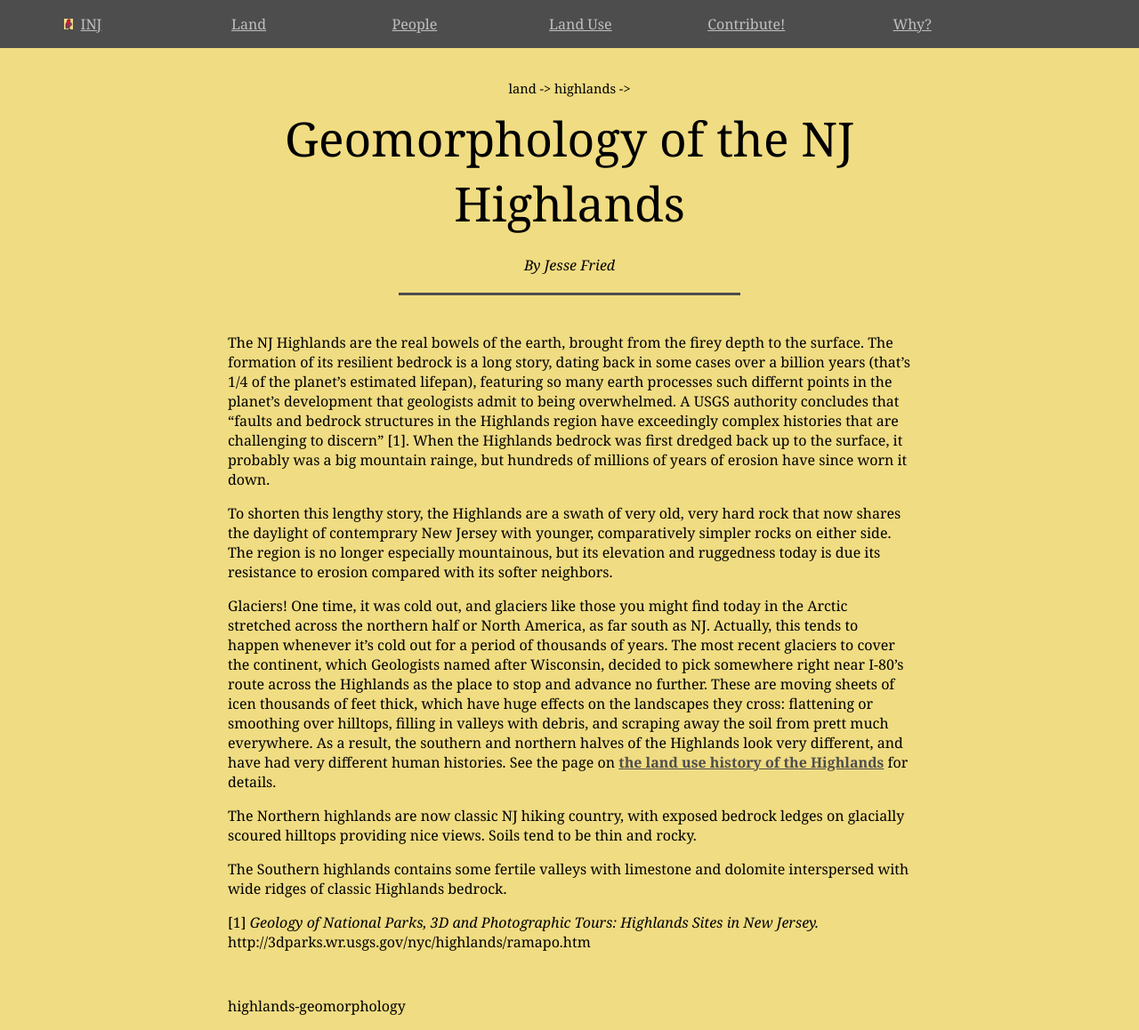
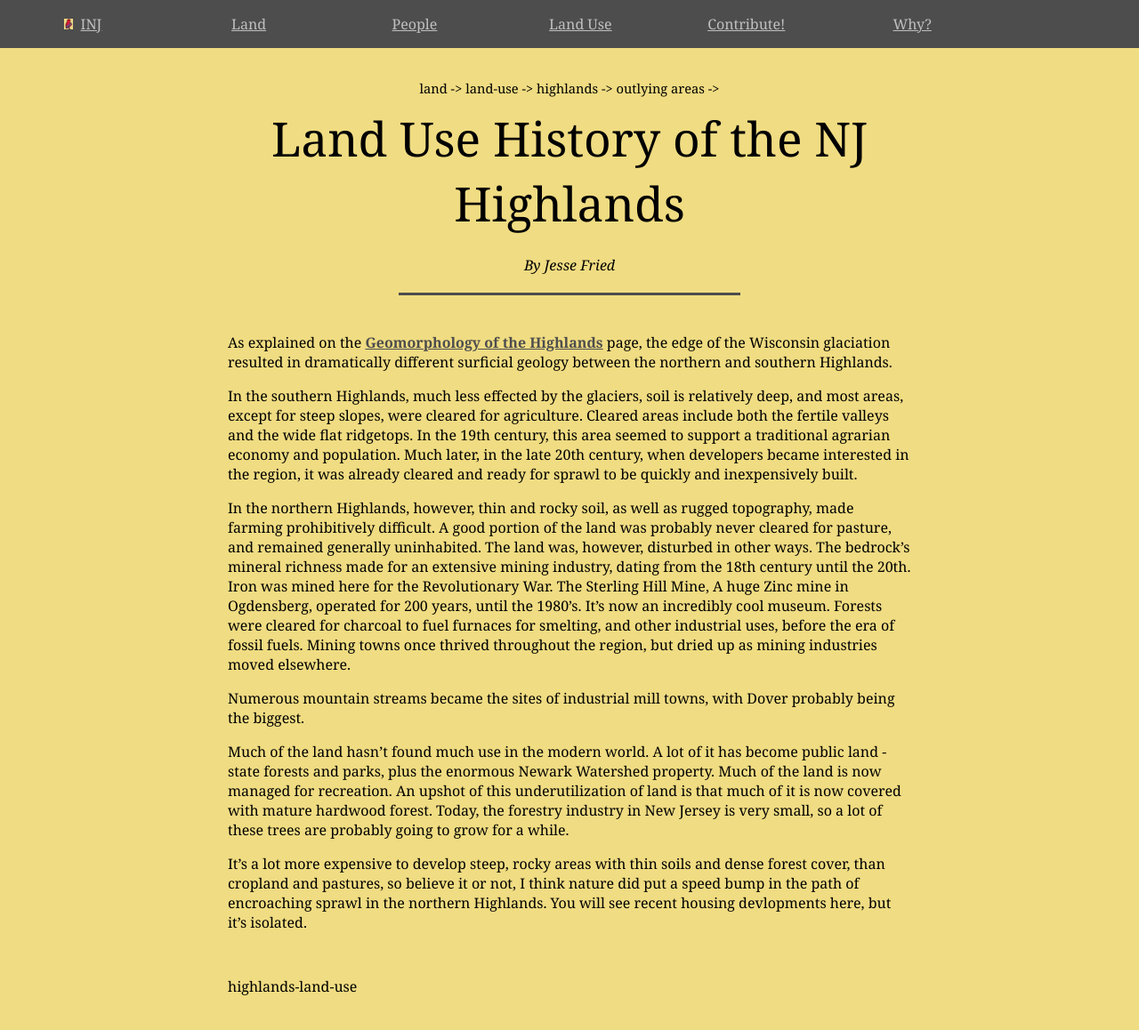
Before and after one commit to jonfried/oakafee.github.io, a Jekyll site: the page built from _posts/2016-09-26-highlands-geomorphology.md, in a window 1280 px wide. Shown: the whole page at 89% size. Built offline with Jekyll 4.4.1, drawn with Linux system fonts in a browser that asks for light colours; after the commit the page ends 1136 px from its top, so only the background shows below that.

Commit message:
Update 2016-09-26-highlands-geomorphology.md

```diff
--- a/_posts/2016-09-26-highlands-geomorphology.md
+++ b/_posts/2016-09-26-highlands-geomorphology.md
@@ -1,22 +1,23 @@
 ---
 layout: post
-title: Geomorphology of the NJ Highlands
+title: Land Use History of the NJ Highlands
 author: Jesse Fried
 categories:
   - land
+  - land-use
   - highlands
-category-name: highlands-geomorphology
+  - outlying areas
+category-name: highlands-land-use
 ---
 
-The NJ Highlands are the real bowels of the earth, brought from the firey depth to the surface. The formation of its resilient bedrock is a long story, dating back in some cases over a billion years (that's 1/4 of the planet's estimated lifepan), featuring so many earth processes such differnt points in the planet’s development that geologists admit to being overwhelmed. A USGS authority concludes that “faults and bedrock structures in the Highlands region have exceedingly complex histories that are challenging to discern” [1]. When the Highlands bedrock was first dredged back up to the surface, it probably was a big mountain rainge, but hundreds of millions of years of erosion have since worn it down.
+As explained on the <a href="{{ site.baseurl }}/land/highlands/highlands-geomorphology.html">Geomorphology of the Highlands</a> page, the edge of the Wisconsin glaciation resulted in dramatically different surficial geology between the northern and southern Highlands.
 
-To shorten this lengthy story, the Highlands are a swath of very old, very hard rock that now shares the daylight of contemprary New Jersey with younger, comparatively simpler rocks on either side. The region is no longer especially mountainous, but its elevation and ruggedness today is due its resistance to erosion compared with its softer neighbors.
+In the southern Highlands, much less effected by the glaciers, soil is relatively deep, and most areas, except for steep slopes, were cleared for agriculture. Cleared areas include both the fertile valleys and the wide flat ridgetops. In the 19th century, this area seemed to support a traditional agrarian economy and population. Much later, in the late 20th century, when developers became interested in the region, it was already cleared and ready for sprawl to be quickly and inexpensively built.
 
-Glaciers! One time, it was cold out, and glaciers like those you might find today in the Arctic stretched across the northern half or North America, as far south as NJ. Actually, this tends to happen whenever it's cold out for a period of thousands of years. The most recent glaciers to cover the continent, which Geologists named after Wisconsin, decided to pick somewhere right near I-80's route across the Highlands as the place to stop and advance no further. These are moving sheets of icen thousands of feet thick, which have huge effects on the landscapes they cross: flattening or smoothing over hilltops, filling in valleys with debris, and scraping away the soil from prett much everywhere.  As a result, the southern and northern halves of the Highlands look very different, and have had very different human histories. See the page on <a href="{{ site.baseurl }}/land/highlands/highlands-land-use-history.html">the land use history of the Highlands</a> for details.
+In the northern Highlands, however, thin and rocky soil, as well as rugged topography, made farming prohibitively difficult. A good portion of the land was probably never cleared for pasture, and remained generally uninhabited. The land was, however, disturbed in other ways. The bedrock's mineral richness made for an extensive mining industry, dating from the 18th century until the 20th. Iron was mined here for the Revolutionary War. The Sterling Hill Mine, A huge Zinc mine in Ogdensberg, operated for 200 years, until the 1980's. It's now an incredibly cool museum. Forests were cleared for charcoal to fuel furnaces for smelting, and other industrial uses, before the era of fossil fuels. Mining towns once thrived throughout the region, but dried up as mining industries moved elsewhere.
 
-The Northern highlands are now classic NJ hiking country, with exposed bedrock ledges on glacially scoured hilltops providing nice views. Soils tend to be thin and rocky.
+Numerous mountain streams became the sites of industrial mill towns, with Dover probably being the biggest.
 
-The Southern highlands contains some fertile valleys with limestone and dolomite interspersed with wide ridges of classic Highlands bedrock.
+Much of the land hasn't found much use in the modern world. A lot of it has become public land - state forests and parks, plus the enormous Newark Watershed property. Much of the land is now managed for recreation. An upshot of this underutilization of land is that much of it is now covered with mature hardwood forest. Today, the forestry industry in New Jersey is very small, so a lot of these trees are probably going to grow for a while.
 
-
-[1] <i>Geology of National Parks, 3D and Photographic Tours: Highlands Sites in New Jersey.</i> http://3dparks.wr.usgs.gov/nyc/highlands/ramapo.htm
+It's a lot more expensive to develop steep, rocky areas with thin soils and dense forest cover, than cropland and pastures, so believe it or not, I think nature did put a speed bump in the path of encroaching sprawl in the northern Highlands. You will see recent housing devlopments here, but it's isolated.
```
